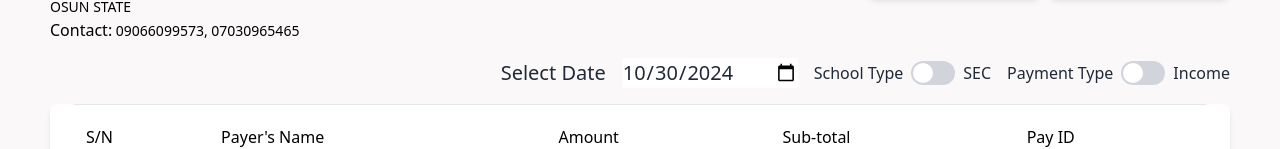
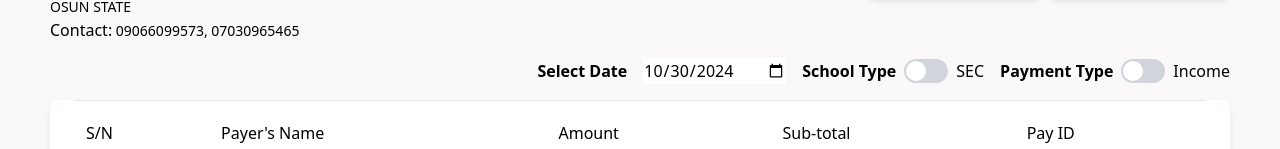
Before and after one commit to DamilareArise/PaymentLog, a React (Vite) app in the folder Frontend/paymentLog/: page / in a window 1280 px wide. Shown: the part 256-405 px from the top of the page. Built offline with nearby package versions, Linux system fonts and the light colour scheme; no server answers.

Commit message:
Refactor: PaymentHome

```diff
--- a/Frontend/paymentLog/src/components/PaymentHome.jsx
+++ b/Frontend/paymentLog/src/components/PaymentHome.jsx
@@ -191,11 +191,11 @@ const PaymentInvoice = () => {
         </div>
       )}
 
-      <div className="flex justify-end items-center gap-4 text-gray-800 text-[14px] md:text-xl mt-4 px-[16px] md:px-[50px]">
-        <label htmlFor="">Select Date</label>
+      <div className="flex justify-end items-center gap-4 text-[12px] md:text-base  mt-4 px-[16px] md:px-[50px]">
+        <label htmlFor="" className="font-bold">Select Date</label>
         <input type="date" value={selectedDate} onChange={(e) => setselectedDate(e.target.value)} />
         <div className="flex items-center gap-2">
-          <span className="text-[12px] md:text-base">School Type</span>
+          <span className="text-[12px] md:text-base font-bold">School Type</span>
           <label className="inline-flex items-center cursor-pointer">
             <input
               type="checkbox"
@@ -216,7 +216,7 @@ const PaymentInvoice = () => {
 
         {/* switch from income to expense log */}
         <div className="flex items-center gap-2">
-          <span className="text-[12px] md:text-base">Payment Type</span>
+          <span className="text-[12px] md:text-base font-bold">Payment Type</span>
           <label className="inline-flex items-center cursor-pointer">
             <input
               type="checkbox"
```
